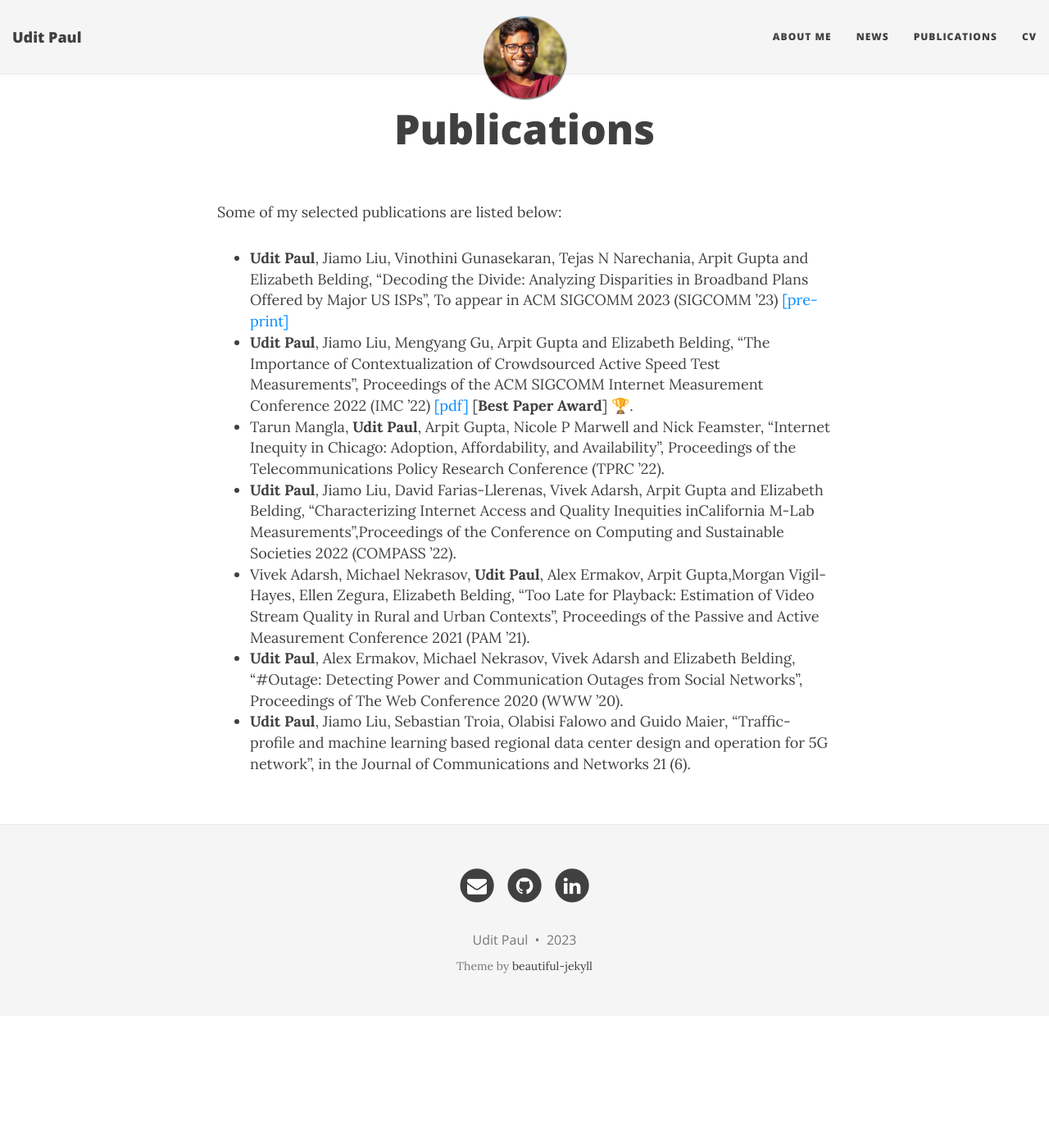
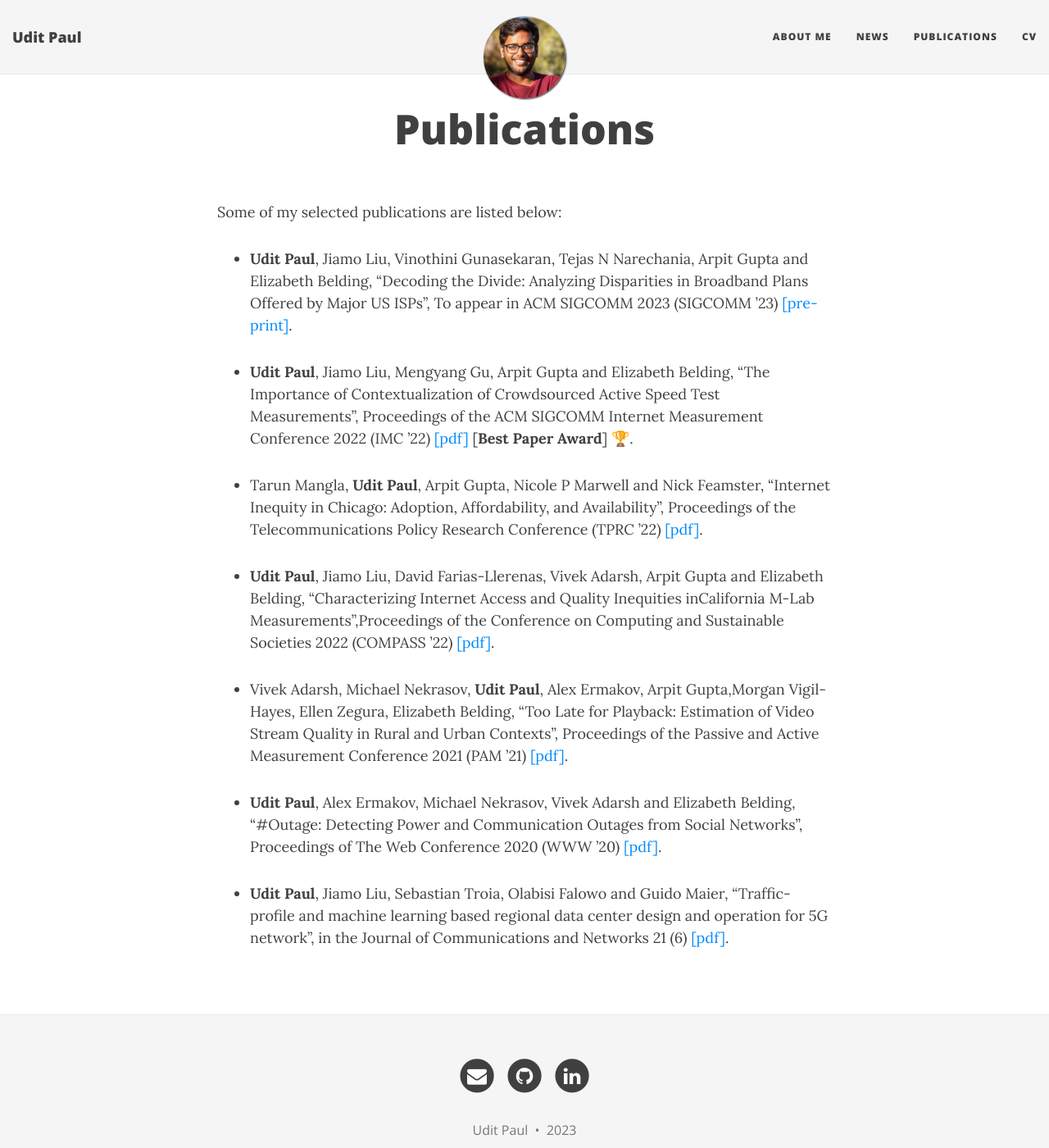
Before and after one commit to u-paul/u-paul.github.io, a Jekyll site: the page built from research.md, in a window 1280 px wide and 1400 px high. Shown: the whole window at 82% size. Built offline with Jekyll 4.4.1, drawn with Linux system fonts in a browser that asks for light colours; nearby versions of some CDN libraries.

Commit message:
updated all links

```diff
--- a/research.md
+++ b/research.md
@@ -4,10 +4,16 @@
 ---
 
 Some of my selected publications are listed below:
-- **Udit Paul**, Jiamo Liu, Vinothini Gunasekaran, Tejas N Narechania, Arpit Gupta and Elizabeth Belding, “Decoding the Divide: Analyzing Disparities in Broadband Plans Offered by Major US ISPs”, To appear in ACM SIGCOMM 2023 (SIGCOMM ’23) [[pre-print]](https://arxiv.org/pdf/2302.14216.pdf){:target="_blank"}
+- **Udit Paul**, Jiamo Liu, Vinothini Gunasekaran, Tejas N Narechania, Arpit Gupta and Elizabeth Belding, “Decoding the Divide: Analyzing Disparities in Broadband Plans Offered by Major US ISPs”, To appear in ACM SIGCOMM 2023 (SIGCOMM ’23) [[pre-print]](https://arxiv.org/pdf/2302.14216.pdf){:target="_blank"}.
+
 - **Udit Paul**, Jiamo Liu, Mengyang Gu, Arpit Gupta and Elizabeth Belding, “The Importance of Contextualization of Crowdsourced Active Speed Test Measurements”, Proceedings of the ACM SIGCOMM Internet Measurement Conference 2022 (IMC ’22) [[pdf]](https://dl.acm.org/doi/pdf/10.1145/3517745.3561441){:target="_blank"} [**Best Paper Award**] 🏆.
-- Tarun Mangla, **Udit Paul**, Arpit Gupta, Nicole P Marwell and Nick Feamster, "Internet Inequity in Chicago: Adoption, Affordability, and Availability", Proceedings of the Telecommunications Policy Research Conference (TPRC ’22).
-- **Udit Paul**, Jiamo Liu, David Farias-Llerenas, Vivek Adarsh, Arpit Gupta and Elizabeth Belding, “Characterizing Internet Access and Quality Inequities inCalifornia M-Lab Measurements”,Proceedings of the Conference on Computing and Sustainable Societies 2022 (COMPASS ’22).
-- Vivek Adarsh, Michael Nekrasov, **Udit Paul**, Alex Ermakov, Arpit Gupta,Morgan Vigil-Hayes, Ellen Zegura, Elizabeth Belding, “Too Late for Playback: Estimation of Video Stream Quality in Rural and Urban Contexts”, Proceedings of the Passive and Active Measurement Conference 2021 (PAM ’21).
-- **Udit Paul**, Alex Ermakov, Michael Nekrasov, Vivek Adarsh and Elizabeth Belding, “#Outage: Detecting Power and Communication Outages from Social Networks”, Proceedings of The Web Conference 2020 (WWW ’20).
-- **Udit Paul**, Jiamo Liu, Sebastian Troia, Olabisi Falowo and Guido Maier, “Traffic-profile and machine learning based regional data center design and operation for 5G network”, in the  Journal of Communications and Networks 21 (6).
+
+- Tarun Mangla, **Udit Paul**, Arpit Gupta, Nicole P Marwell and Nick Feamster, "Internet Inequity in Chicago: Adoption, Affordability, and Availability", Proceedings of the Telecommunications Policy Research Conference (TPRC ’22) [[pdf]](https://www.researchgate.net/profile/Nicole-Marwell/publication/362655267_Internet_Inequity_in_Chicago_Adoption_Affordability_and_Availability/links/62f651b879550d6d1c76ed83/Internet-Inequity-in-Chicago-Adoption-Affordability-and-Availability.pdf){:target="_blank"}.
+
+- **Udit Paul**, Jiamo Liu, David Farias-Llerenas, Vivek Adarsh, Arpit Gupta and Elizabeth Belding, “Characterizing Internet Access and Quality Inequities inCalifornia M-Lab Measurements”,Proceedings of the Conference on Computing and Sustainable Societies 2022 (COMPASS ’22) [[pdf]](https://dl.acm.org/doi/fullHtml/10.1145/3530190.3534813){:target="_blank"}.
+
+- Vivek Adarsh, Michael Nekrasov, **Udit Paul**, Alex Ermakov, Arpit Gupta,Morgan Vigil-Hayes, Ellen Zegura, Elizabeth Belding, “Too Late for Playback: Estimation of Video Stream Quality in Rural and Urban Contexts”, Proceedings of the Passive and Active Measurement Conference 2021 (PAM ’21) [[pdf]](https://par.nsf.gov/servlets/purl/10294011){:target="_blank"}.
+
+- **Udit Paul**, Alex Ermakov, Michael Nekrasov, Vivek Adarsh and Elizabeth Belding, “#Outage: Detecting Power and Communication Outages from Social Networks”, Proceedings of The Web Conference 2020 (WWW ’20) [[pdf]](https://dl.acm.org/doi/pdf/10.1145/3366423.3380251){:target="_blank"}.
+
+- **Udit Paul**, Jiamo Liu, Sebastian Troia, Olabisi Falowo and Guido Maier, “Traffic-profile and machine learning based regional data center design and operation for 5G network”, in the  Journal of Communications and Networks 21 (6) [[pdf]](https://ieeexplore.ieee.org/stamp/stamp.jsp?arnumber=8957709){:target="_blank"}.
```
